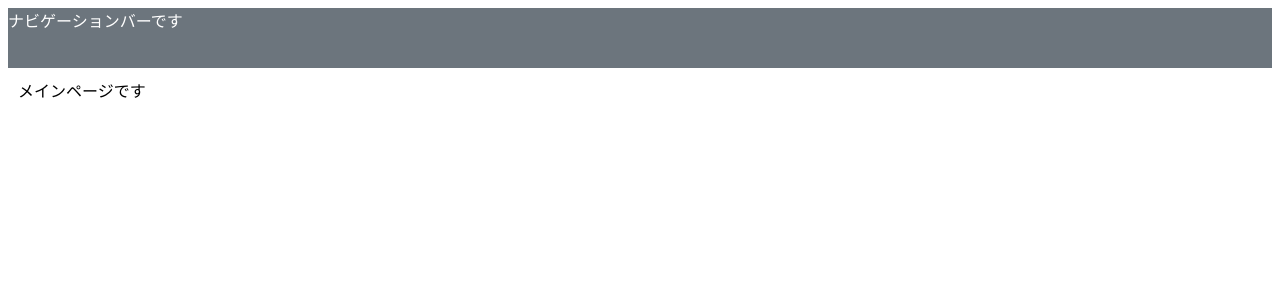
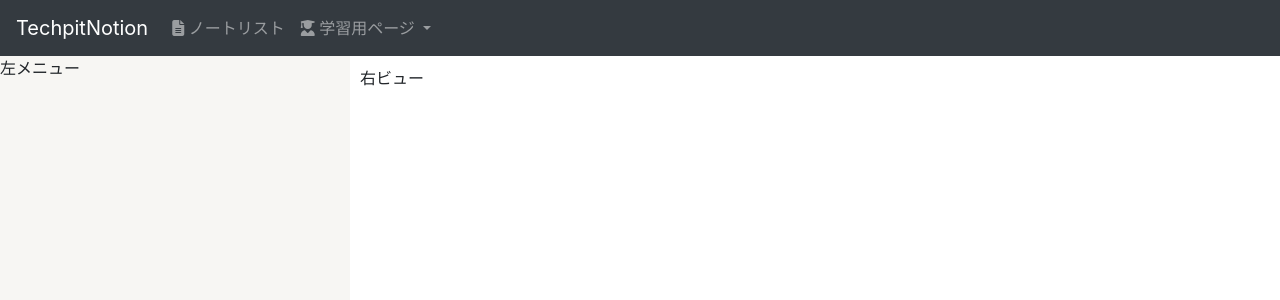
Before and after one commit to bduha184/vue-notion, a Vue app: page / in a window 1280 px wide. Shown: the top 300 px of the page. Built offline with nearby package versions, Linux system fonts and the light colour scheme.

Commit message:
初期設定

```diff
--- a/package.json
+++ b/package.json
@@ -9,6 +9,9 @@
   },
   "dependencies": {
     "core-js": "^3.6.5",
+    "fibers": "^5.0.0",
+    "sass": "^1.58.3",
+    "sass-loader": "^10.4.1",
     "vue": "^2.6.11"
   },
   "devDependencies": {
--- a/public/index.html
+++ b/public/index.html
@@ -5,6 +5,7 @@
     <meta http-equiv="X-UA-Compatible" content="IE=edge">
     <meta name="viewport" content="width=device-width,initial-scale=1.0">
     <link rel="icon" href="<%= BASE_URL %>favicon.ico">
+    <link rel="stylesheet" href="https://cdn.jsdelivr.net/npm/bootstrap@4.6.2/dist/css/bootstrap.min.css" integrity="sha384-xOolHFLEh07PJGoPkLv1IbcEPTNtaed2xpHsD9ESMhqIYd0nLMwNLD69Npy4HI+N" crossorigin="anonymous">
     <title><%= htmlWebpackPlugin.options.title %></title>
   </head>
   <body>
@@ -13,5 +14,8 @@
     </noscript>
     <div id="app"></div>
     <!-- built files will be auto injected -->
+    <script src="https://kit.fontawesome.com/80bec73f9a.js" crossorigin="anonymous"></script>
+    <script src="https://cdn.jsdelivr.net/npm/jquery@3.5.1/dist/jquery.slim.min.js" integrity="sha384-DfXdz2htPH0lsSSs5nCTpuj/zy4C+OGpamoFVy38MVBnE+IbbVYUew+OrCXaRkfj" crossorigin="anonymous"></script>
+<script src="https://cdn.jsdelivr.net/npm/bootstrap@4.6.2/dist/js/bootstrap.bundle.min.js" integrity="sha384-Fy6S3B9q64WdZWQUiU+q4/2Lc9npb8tCaSX9FK7E8HnRr0Jz8D6OP9dO5Vg3Q9ct" crossorigin="anonymous"></script>
   </body>
 </html>
--- a/src/components/MainPage.vue
+++ b/src/components/MainPage.vue
@@ -1,16 +1,31 @@
 <template>
   <div class="main-page">
-    メインページです
+    <div class="left-menu">
+      左メニュー
+    </div>
+    <div class="right-view">
+      右ビュー
+    </div>
   </div>
 </template>
+
 
 <script>
 export default {
 }
 </script>
 
-<style scoped>
+<style scoped lang="scss">
 .main-page {
-  padding: 10px;
+  display: flex;
+  height: calc(100vh - 60px);
+  .left-menu {
+    width: 350px;
+    background-color: #f7f6f3;
+  }
+  .right-view {
+    flex-grow: 1;
+    padding: 10px;
+  }
 }
 </style>
--- a/src/components/NavigationBar.vue
+++ b/src/components/NavigationBar.vue
@@ -1,8 +1,38 @@
 <template>
-  <div class="navigation-bar">
-    ナビゲーションバーです
-  </div>
+  <!-- ナビゲーションバーをダークテーマで作成 -->
+  <nav class="navbar navbar-expand-lg navbar-dark bg-dark">
+    <!-- タイトル -->
+    <a class="navbar-brand" href="#">TechpitNotion</a>
+
+    <!-- 画面サイズに応じて折りたたむ設定  -->
+    <button class="navbar-toggler" type="button" data-toggle="collapse" data-target="#navbarText" aria-controls="navbarText" aria-expanded="false" aria-label="Toggle navigation">
+      <span class="navbar-toggler-icon"></span>
+    </button>
+
+    <!-- メニュー全体 -->
+    <div class="collapse navbar-collapse" id="navbarText">
+      <ul class="navbar-nav">
+        <!-- ノートリストページへのリンク -->
+        <li class="nav-item">
+          <a class="nav-link" href="#"><i class="fas fa-file-alt"></i> ノートリスト</a>
+        </li>
+
+        <!-- 学習ページへのリンク -->
+        <li class="nav-item dropdown">
+          <a class="nav-link dropdown-toggle" data-toggle="dropdown">
+            <i class="fas fa-user-graduate"></i> 学習用ページ
+          </a>
+          <ul class="dropdown-menu">
+            <li><a class="dropdown-item" href="#">学習1</a></li>
+            <li><a class="dropdown-item" href="#">学習2</a></li>
+            <li><a class="dropdown-item" href="#">学習3</a></li>
+          </ul>
+        </li>
+      </ul>
+    </div>
+  </nav>
 </template>
+    ︙
 
 <script>
 export default {
@@ -10,9 +40,4 @@
 </script>
 
 <style scoped>
-.navigation-bar {
-  height: 60px;
-  color: white;
-  background-color: #6c757d;
-}
 </style>
```
Also changed, not shown: 1 other file (tests, documents, lock files or other folders).
